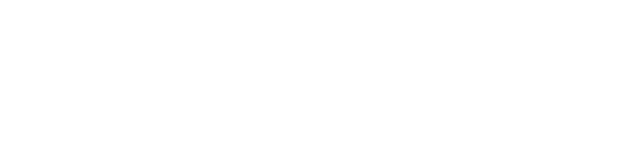
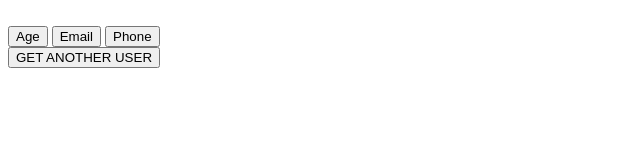
Before and after one commit to acciojob/random-user-js-kaustavsarkar14, a website: page main.html in a window 1280 px wide. Shown: the whole page, without its empty margins (0-640 px from the left). Drawn offline with Linux system fonts and the light colour scheme; no server answers.

Commit message:
created a submission

```diff
--- a/main.html
+++ b/main.html
@@ -8,6 +8,16 @@
 
 <body>
 	<!-- the entire body must be written by student -->
+	<div id="container">
+        <img id="photo" src="" alt="">
+        <div id="info"></div>
+        <div class="buttons">
+            <button id="age">Age</button>
+            <button id="email">Email</button>
+            <button id="phone">Phone</button>
+        </div>
+    </div>
+    <button id="getUser" onclick="getData()">GET ANOTHER USER</button>
     <script type="text/javascript" src="./script.js">
 </script>
 
--- a/script.js
+++ b/script.js
@@ -1 +1,20 @@
 //your code here
+async function getData(){
+    const response = await fetch('https://randomuser.me/api/')
+    const result = await response.json()
+    const userData = result.results[0]
+    console.log(userData)
+    photo.src = userData.picture.large
+    info.innerText = ''
+    age.addEventListener('click', e=>{
+        info.innerText = userData.dob.age
+    })
+    email.addEventListener('click', e=>{
+        info.innerText = userData.email
+    })
+    phone.addEventListener('click', e=>{
+        info.innerText = userData.cell
+    })
+}
+
+getData()
```
